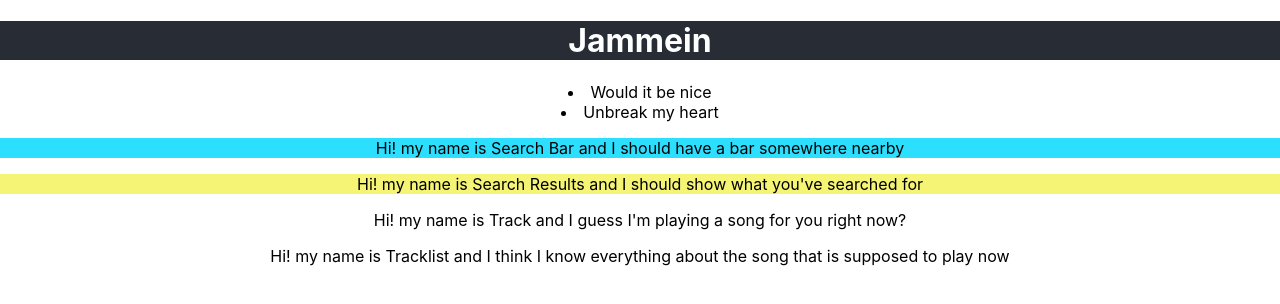
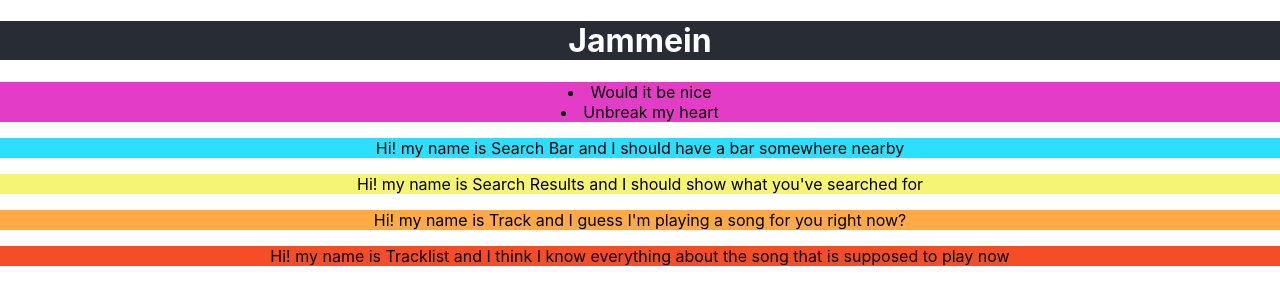
Before and after one commit to cheershanny/jammming, a React (Create React App) app: page / in a window 1280 px wide. Shown: the top 304 px of the page. Built offline with nearby package versions, Linux system fonts and the light colour scheme.

Commit message:
fixing style

```diff
--- a/src/App.js
+++ b/src/App.js
@@ -12,7 +12,7 @@ function App() {
         <h1>Jammein</h1>
       </header>
       <body>
-        <Playlist className='App'/>
+        <Playlist className='Playlist'/>
         <SearchBar className='SearchBar'/>
         <SearchResults className='SearchResults'/>
         <Track className='Track'/>
--- a/src/static_components/Track.js
+++ b/src/static_components/Track.js
@@ -1,5 +1,5 @@
-export const Track = () => {
+export const Track = (prop) => {
     return (
-        <p>Hi! my name is Track and I guess I'm playing a song for you right now?</p>
+        <p className = {prop.className} >Hi! my name is Track and I guess I'm playing a song for you right now?</p>
         );
 }
--- a/src/static_components/Tracklist.js
+++ b/src/static_components/Tracklist.js
@@ -1,5 +1,5 @@
-export const Tracklist = () => {
+export const Tracklist = (prop) => {
     return (
-        <p>Hi! my name is Tracklist and I think I know everything about the song that is supposed to play now</p>
+        <p className = {prop.className} >Hi! my name is Tracklist and I think I know everything about the song that is supposed to play now</p>
         );
 }
```
